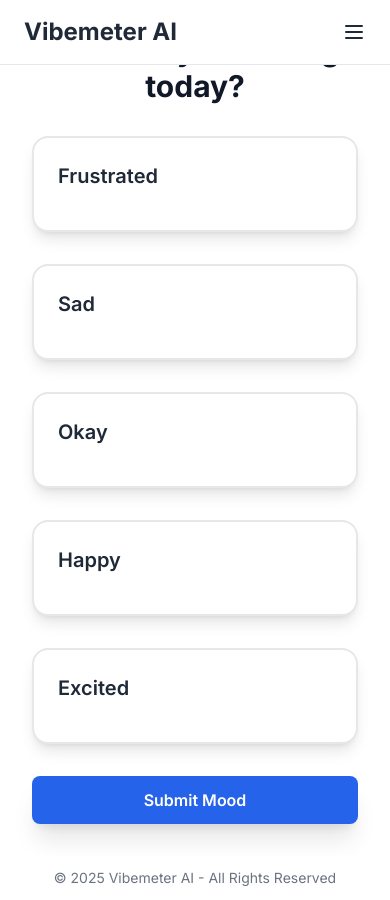
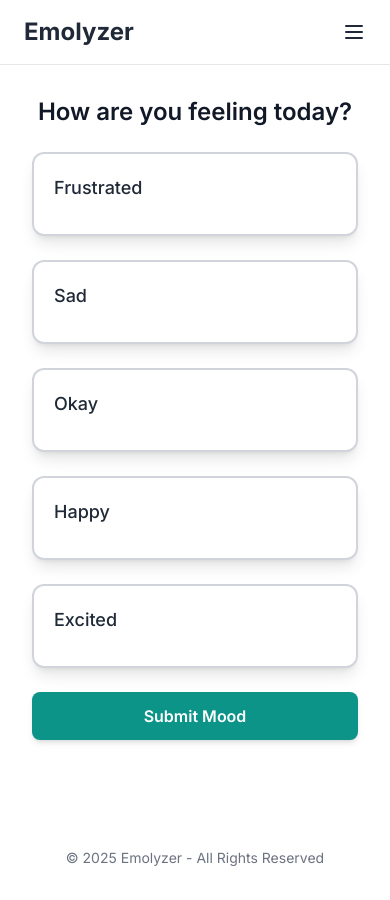
Before and after one commit to Team99os25/frontend, a Next.js app: page /vibemeter in a window 390 px wide. Built offline with nearby package versions, Linux system fonts and the light colour scheme; a web font is replaced by a local one.

Commit message:
updated compoennets code

```diff
--- a/app/vibemeter/page.tsx
+++ b/app/vibemeter/page.tsx
@@ -87,13 +87,13 @@ export default function MoodSubmitter() {
     };
 
     return (
-        <div className="flex-1 overflow-y-auto px-4 py-8 sm:px-6 md:px-10">
+        <div className="flex-1 overflow-y-auto px-4 py-24 sm:px-6 md:px-8">
         <div className="w-full max-w-3xl mx-auto">
             {noIntervention ? (
                 <NoIntervention />
             ) : (
-                    <div className="space-y-8 px-4 sm:px-6 lg:px-8">
-                    <h1 className="text-3xl font-bold text-gray-900 text-center mb-8">
+                <div className="space-y-6 px-4 sm:px-6 lg:px-8">
+                    <h1 className="text-2xl sm:text-3xl font-semibold text-gray-900 text-center mb-6">
                         How are you feeling today?
                     </h1>
 
@@ -102,21 +102,21 @@ export default function MoodSubmitter() {
                         return (
                             <div
                                 key={mood}
-                                className={`bg-white p-6 sm:p-7 rounded-2xl shadow-lg border-2 cursor-pointer transition-all duration-300
+                                className={`bg-white p-5 sm:p-6 rounded-xl shadow-lg border-2 cursor-pointer transition-all duration-300
                                     ${selectedMood === mood
-                                    ? "ring-4 ring-blue-500 border-blue-500 transform scale-105"
-                                    : value ? "border-green-500" : "border-gray-200"
+                                    ? "ring-4 ring-teal-500 border-teal-500 transform "
+                                    : value ? "border-teal-400" : "border-gray-300"
                                     }`}
                                 onClick={() => handleMoodSelect(mood)}
                             >
-                                <div className="flex justify-between items-center mb-4">
-                                    <span className="text-xl font-semibold text-gray-800">
+                                <div className="flex justify-between items-center mb-3">
+                                    <span className="text-lg sm:text-xl font-medium text-gray-800">
                                         {mood}
                                     </span>
                                 </div>
 
                                 {selectedMood === mood && (
-                                    <div className="flex gap-4 mt-4 flex-wrap justify-center">
+                                    <div className="flex gap-3 mt-4 flex-wrap justify-center">
                                         {[1, 2, 3, 4, 5, 6].map((rating) => (
                                             <button
                                                 key={rating}
@@ -125,10 +125,10 @@ export default function MoodSubmitter() {
                                                     handleMoodChange(mood, rating);
                                                 }}
                                                 disabled={isSubmitted}
-                                                className={`w-14 h-14 mx-2 rounded-full text-lg font-semibold transition duration-200
+                                                className={`w-12 h-12 mx-2 rounded-full text-lg font-medium transition duration-200
                                                     ${value === rating
-                                                        ? "bg-blue-600 text-white shadow-lg scale-110"
-                                                        : "bg-gray-200 hover:bg-gray-300 text-gray-800 hover:scale-105"
+                                                    ? "bg-teal-600 text-white shadow-md scale-110"
+                                                    : "bg-gray-200 hover:bg-gray-300 text-gray-800  "
                                                     }
                                                     ${isSubmitted ? "cursor-not-allowed opacity-50" : ""}`}
                                             >
@@ -144,14 +144,14 @@ export default function MoodSubmitter() {
                     <button
                         onClick={handleSubmit}
                         disabled={loading || isSubmitted}
-                        className="w-full mt-6 py-3 px-6 bg-blue-600 text-white font-semibold rounded-lg shadow-xl hover:bg-blue-700 focus:outline-none focus:ring-4 focus:ring-blue-500 transition disabled:bg-gray-400"
+                        className="w-full mt-6 py-3 px-6 bg-teal-600 text-white font-semibold rounded-lg shadow-md hover:bg-teal-700 focus:outline-none focus:ring-4 focus:ring-teal-500 transition disabled:bg-gray-400"
                     >
                         {loading ? "Submitting..." : "Submit Mood"}
                     </button>
                 </div>
-
             )}
         </div>
     </div>
+
     );
 }
--- a/components/Footer/index.tsx
+++ b/components/Footer/index.tsx
@@ -8,7 +8,7 @@ const Footer = () => {
 
 
         <div className="p-3 text-center text-sm text-gray-500">
-          © {new Date().getFullYear()} Vibemeter AI - All Rights Reserved
+          © {new Date().getFullYear()} Emolyzer - All Rights Reserved
         </div>
       </div>
     </footer>
--- a/components/Header/index.tsx
+++ b/components/Header/index.tsx
@@ -9,7 +9,7 @@ export default function Header() {
   const [isAuthenticated, setIsAuthenticated] = useState(false);
 
   useEffect(() => {
-    const userDetails = localStorage.getItem('userDetails');
+    const userDetails = localStorage.getItem('UserDetails');
     setIsAuthenticated(!!userDetails);
   }, []);
 
@@ -17,12 +17,12 @@ export default function Header() {
     <header className="fixed top-0 left-0 w-full z-50 bg-white border-b border-gray-200">
       <div className="max-w-7xl mx-auto flex items-center justify-between px-6 py-4">
         <Link href="/" className="text-2xl font-bold text-gray-800">
-          Vibemeter AI
+        Emolyzer
         </Link>
 
         <nav className="hidden md:flex space-x-6 text-gray-700">
           <Link href="/" className="hover:text-blue-600">Home</Link>
-          <Link href="/vibemeter" className="hover:text-blue-600">Vibemeter</Link>
+          <Link href="/sessions" className="hover:text-blue-600">Sessions</Link>
         </nav>
 
         <div className="hidden md:flex space-x-4">
@@ -41,7 +41,7 @@ export default function Header() {
       {isOpen && (
         <div className="md:hidden bg-white border-t border-gray-200 p-4 space-y-4">
           <Link href="/" className="block text-gray-700 hover:text-blue-600">Home</Link>
-          <Link href="/about" className="block text-gray-700 hover:text-blue-600">About</Link>
+          <Link href="/sessions" className="hover:text-blue-600">Sessions</Link>
           {!isAuthenticated && (
             <Link href="/signin" className="block bg-blue-600 hover:bg-blue-700 text-white px-4 py-2 rounded text-center">
               Login
--- a/components/Hero/index.tsx
+++ b/components/Hero/index.tsx
@@ -10,13 +10,13 @@ export default function Hero() {
         <div className="text-center md:text-left max-w-2xl">
           <h1 className="text-4xl md:text-6xl font-bold leading-tight">
             Revolutionizing Employee Well-Being with
-            <span className="text-black border-b-4 border-gray-900"> Vibemeter AI</span>
+            <span className="text-black border-b-4 border-gray-900"> Emolyzer</span>
           </h1>
           <p className="mt-4 text-lg text-gray-700">
             AI-driven insights to track moods, enhance engagement, and build a thriving work culture.
           </p>
           <div className="mt-6 flex justify-center md:justify-start space-x-4">
-            <a href="/demo" className="bg-black text-white hover:bg-gray-800 px-3 py-3 text-lg rounded shadow-md transition-all">
+            <a href="/sessions" className="bg-black text-white hover:bg-gray-800 px-3 py-3 text-lg rounded shadow-md transition-all">
               Try the Demo
             </a>
             <a href="/about" className="border border-black px-3 py-3 text-lg rounded hover:bg-gray-100 transition-all">
```
Also changed, not shown: 1 other file (tests, documents, lock files or other folders). Lines whose indentation alone changed are shown as unchanged.
